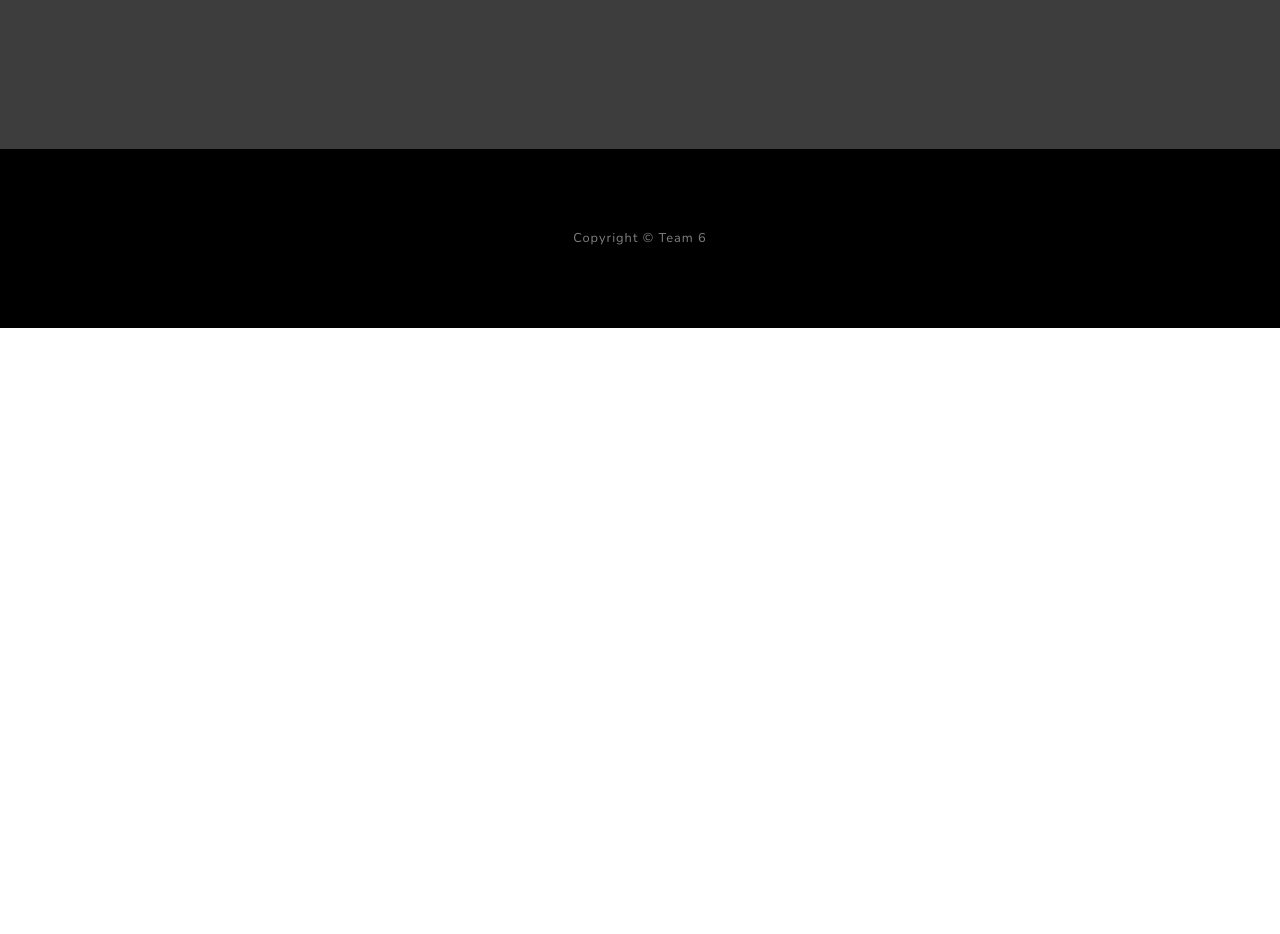
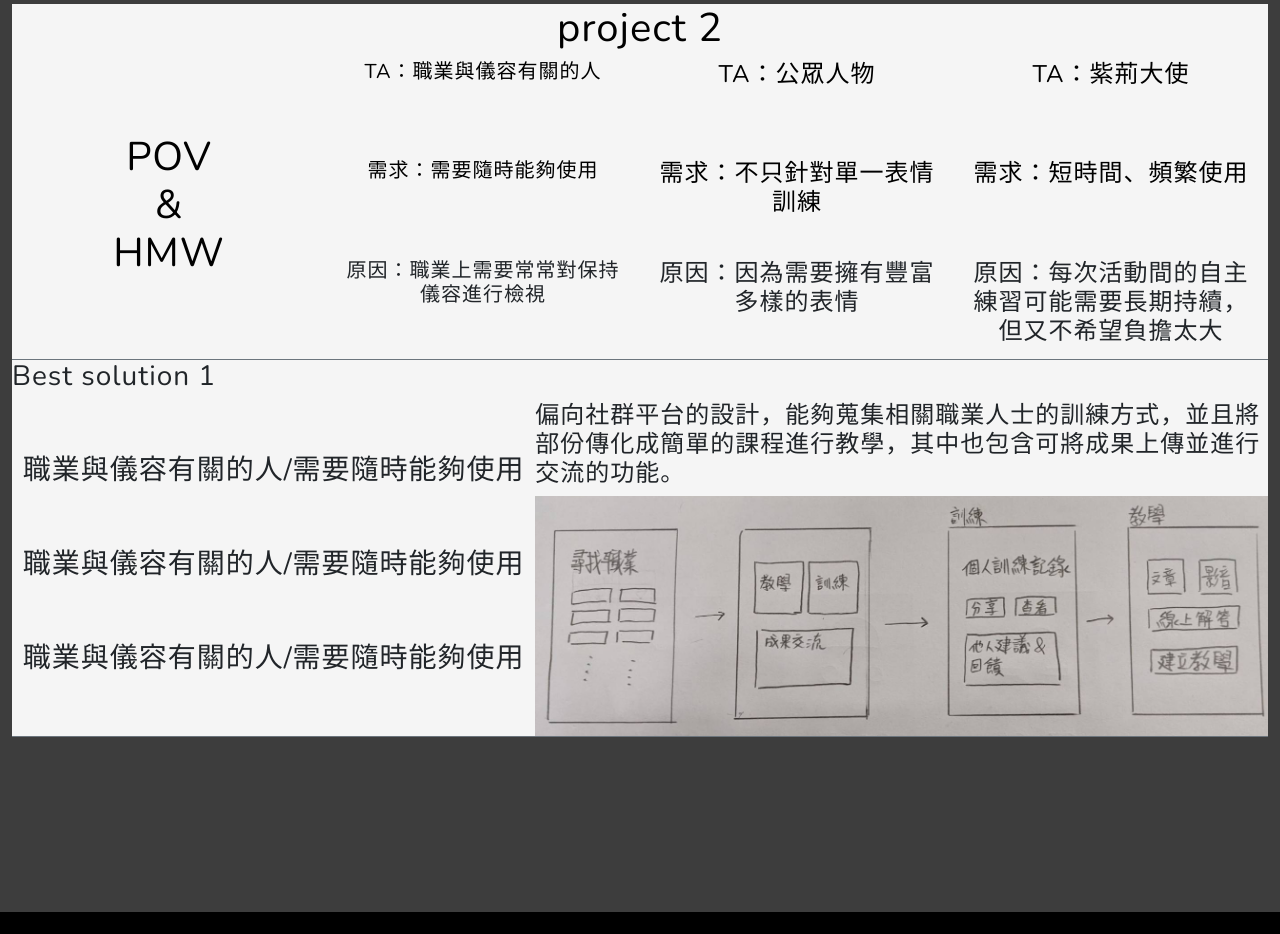
Before and after one commit to nickandsam20/HCI-web, a website: page dist/index.html in a window 1280 px wide. Shown: the part 2699-3633 px from the top of the page. Before the commit the page ends 3027 px from the top, so only its background shows below. Drawn offline with nearby package versions, Linux system fonts and the light colour scheme.

Commit message:
project 2 完成至best solution1

```diff
--- a/dist/index.html
+++ b/dist/index.html
@@ -31,6 +31,7 @@
                         <li class="nav-item dropdown"><a class="nav-link js-scroll-trigger dropdown-toggle" href="#projects" data-toggle="dropdown">Projects</a>
 							<ul class="dropdown-menu">
 								<li><a class="dropdown-item js-scroll-trigger" href="#project1"> project 1</a></li>
+								<li><a class="dropdown-item js-scroll-trigger" href="#project2"> project 2</a></li>
 								<!-- <li><a class="dropdown-item js-scroll-trigger" href="#project1"> project 2:</a></li> -->
 								<!-- <li><a class="dropdown-item js-scroll-trigger" href="#project1"> project 3:</a></li> -->
 
@@ -106,10 +107,11 @@
         <!-- Projects-->
 
         <section class="projects-section  px-0" id="projects">
-            <div class="container project_container-width">
+            <!-- 整個project section的container -->
+			<div class="container project_container-width">
 
                 <!-- Project One Row -->
-                <div class="row justify-content-center no-gutters  p-0 m-0" id="project1" >
+                <div class="row justify-content-center no-gutters  p-0 mgbottom3 " id="project1">
                     <!-- 項目的container-->
 					<div class="container project_container-width bg-white p-0">
 						<div class="row no-gutters project-bg2 justify-content-center">
@@ -117,19 +119,7 @@
 						</div>
 
 						<!-- 項目1的row -->
-						<!-- <div class="row justify-content-center no-gutters"> -->
-							<!-- <div class="col-lg-6"><img class="img-fluid" src="assets/img/empathy_map.jpg" alt=""/></div> -->
-							<!-- <div class="col-lg-6 project_text"><img src="assets/img/diagra"/></div> -->
-							<!-- <div class="col-lg-6">					 -->
-								<!-- <div class="project-text my-auto text-center text-lg-left "> -->
-									<!-- <h4 class="project_text">Empathy Map</h4> -->
-									<!-- <p class="mb-0 text-white">有關map的介紹.</p> -->
-									<!-- <hr class="d-none d-lg-block mb-0 ml-0" /> -->
-								<!-- </div> -->
-							<!-- </div> -->
-						<!-- </div> -->
-						<div class="row justify-content-center no-gutters project-bg1">
-							<!-- <div class="col-lg-6"><img class="img-fluid" src="assets/img/empathy_map.jpg" alt=""/></div> -->
+						<div class="row justify-content-center no-gutters project-bg2">
 							<div class="col-lg-6 project_text "><img class="img-fluid" src="assets/img/affinity_map.jpg"/></div>
 							<div class="col-lg-6 project_text">
 								<div class="project-text my-auto text-center text-lg-left ">
@@ -140,15 +130,15 @@
 							</div>
 						</div>
 
-						<div class="row justify-content-center no-gutters " style="min-height:250px;" >
-							<!-- <div class="col-lg-6"><img class="img-fluid" src="assets/img/empathy_map.jpg" alt=""/></div> -->
+						<div class="row justify-content-center no-gutters" style="min-height:250px;" >
+
 							<div class="col-lg-3 text-center project-bg2">
 								<h4 class="project_text">Empathy map</h4>
 
 									<a Target="_new" class="mb-0 project_text btn btn-info" role="button"  href="https://miro.com/app/board/o9J_lMnEH7o=/">看我們的線上版Empathy Map</a>
 
 							</div>
-							<div class="col-lg-3 text-center project-bg3">
+							<div class="col-lg-3 text-center project-bg2">
 								<h4 class="project_text ">訪剛規劃</h4>
 								<p class="mb-0 project_text ">了解紫荊大使對儀容訓練過程及方式，並紫荊大使們對於表情與他們服務內容的看法。</p>
 							</div>
@@ -156,7 +146,7 @@
 								<h4 class="project_text text_centers">受訪者</h4>
 								<p class="mb-0 project_text text-center">條件：<br>１．參與過清華紫荊大使 ERSA社團<br>２．有儀容相關訓練的職業人士</p>
 							</div>
-							<div class="col-lg-3 text-center project-bg3">
+							<div class="col-lg-3 text-center project-bg2">
 								<h4 class="project_text">訪談結果</h4>
 								<p class="mb-0 project_text">用心笑比八齒笑好<br>多多觀察<br></p>
 							</div>
@@ -166,22 +156,97 @@
 					</div>
 				</div>
 
+                <!-- project 2  -->
 
-                <!-- Project Two Row -->
-                <!-- <div class="row justify-content-center no-gutters"> -->
-                    <!-- <div class="col-lg-6"><img class="img-fluid" src="assets/img/demo-image-02.jpg" alt="" /></div> -->
-                    <!-- <div class="col-lg-6 order-lg-first"> -->
-                        <!-- <div class="bg-black text-center h-100 project"> -->
-                            <!-- <div class="d-flex h-100"> -->
-                                <!-- <div class="project-text w-100 my-auto text-center text-lg-right"> -->
-                                    <!-- <h4 class="text-white">Mountains</h4> -->
-                                    <!-- <p class="mb-0 text-white-50">Another example of a project with its respective description. These sections work well responsively as well, try this theme on a small screen!</p> -->
-                                    <!-- <hr class="d-none d-lg-block mb-0 mr-0" /> -->
-                                <!-- </div> -->
-                            <!-- </div> -->
-                        <!-- </div> -->
-                    <!-- </div> -->
-                <!-- </div> -->
+				<div class="row justify-content-center no-gutters p-0 mgbottom3" id="project2">
+                    <!-- 項目的container-->
+					<div class="container project_container-width bg-white p-0">
+						<div class="row no-gutters project-bg2 justify-content-center">
+							<h1 class="project_text text-right">project 2</h1>
+						</div>
+
+						<div class="row justify-content-center no-gutters border-bottom border-secondary" style="min-height:300px;" >
+
+							<div class="col-lg-3 text-center project-bg2 col-vertical-center ">
+								<div class="col">
+										<h1 class="project_text">POV<br>&<br>HMW</h1>
+
+								</div>
+							</div>
+							<!-- 這邊用popover來顯示所有的hmw -->
+							<div class="col-lg-3 text-center project-bg2 col-vertical-even" style="flex-direction: column;justify-content:space-evenly"  title="<h2>HMW</h2>" data-toggle="popover"
+							data-placement="left" data-content="<p class='text-danger'>如何能夠使相關職業的人隨時都能夠進行訓練並且回饋彼此的意見?</p><br><p>如何能夠方便攜帶?</p><br><p>如何可以減少使用條件環境限制?</p><br><p>如何能夠設計與會隨身攜帶的東西結合?</p><br><p>如何符合專業訓練?</p><br><p>如何能夠將訓練簡化成可隨地進行?</p><br><p>如何能使操作不會過於繁瑣且易上手?</p><br><p>如何能夠知道職業所需?</p><br>
+							<p>如何能夠適時修正以適應不同情況?</p><br><p>如何能夠給出更全面的訓練建議獲延伸?</p><br><p>如何能夠串聯相同職業的人互助?</p><br>" data-trigger="hover" data-html="true" >
+
+								<div class="col">
+									<h5 class="project_text ">TA：職業與儀容有關的人</h5>
+								</div>
+								<div class="col">
+									<h5 class="project_text ">需求：需要隨時能夠使用</h5>
+								</div>
+								<div class="col">
+									<h5>原因：職業上需要常常對保持儀容進行檢視</h5>
+								</div>
+								<!-- <div class="col"> -->
+									<!-- <h5>best HMW:如何能夠使相關職業的人隨時都能夠進行訓練並且回饋彼此的意見?</h5> -->
+								<!-- </div> -->
+							</div>
+							<div class="col-lg-3 text-center project-bg2 col-vertical-even" style="flex-direction: column;justify-content:space-evenly"  title="<h2>HMW</h2>" data-toggle="popover"
+							data-placement="left" data-content="<p class='text-danger'>如何將訓練設計成更廣泛、全面適用的訓練方式，而非針對某種特定表情?</p><br><p>如何收集不同的表情?</p><br><p>如何能夠有系統的訓練臉部肌肉?</p><br><p>如何透過裝置/軟體有效訓練?</p><br><p>如何能使訓練成果被記憶?</p><br><p>如何驗收成效並進行回饋?</p><br><p>如何製作更多樣化的訓練方式?</p><br><p>如何增加使用趣味性?</p><br>
+							<p>如何更符合使用者形象或隨人制定?</p><br><p>如何提供更進一步的諮詢平台?</p><br><p>如何能夠串聯不同人以給予反饋?</p><br>" data-trigger="hover" data-html="true" >
+
+								<div class="col">
+									<h4 class="project_text ">TA：公眾人物</h4>
+								</div>
+								<div class="col">
+									<h4 class="project_text ">需求：不只針對單一表情訓練</h4>
+								</div>
+								<div class="col">
+									<h4>原因：因為需要擁有豐富多樣的表情</h4>
+								</div>
+							</div>
+							<div class="col-lg-3 text-center project-bg2 col-vertical-even" style="flex-direction: column;justify-content:space-evenly"  title="<h2>HMW</h2>" data-toggle="popover"
+							data-placement="left" data-content="<p class='text-danger'>如何能夠促成使用者持續使用且無負擔、有成效?</p><br><p>如何能將有效的訓練濃縮在短時間內?</p><br><p>如何能使使用者有持續使用的目標?</p><br><p>如何能減少使用條件限制?</p><br><p>如何能夠配合情境使用?</p><br><p>如何能夠更加自由、量身製作?</p><br><p>如何能夠減輕訓練負擔?</p><br><p>如何能將訓練更生活化、融入日常?</p><br>
+							<p>如何能夠操作直覺(簡短程序時間)?</p><br><p>如何能夠檢視訓練成果?</p><br><p>如何設計成隨地都能方便使用?</p><br>" data-trigger="hover" data-html="true" >
+
+								<div class="col">
+									<h4 class="project_text ">TA：紫荊大使</h4>
+								</div>
+								<div class="col">
+									<h4 class="project_text ">需求：短時間、頻繁使用</h4>
+								</div>
+								<div class="col">
+									<h4>原因：每次活動間的自主練習可能需要長期持續，但又不希望負擔太大</h4>
+								</div>
+							</div>
+						</div>
+						<div class="row justify-content-center no-gutters border-bottom border-secondary project-bg2" >
+							<div class="col ">
+								<div class="row no-gutters">
+									<h3>Best solution 1</h3>
+								</div>
+								<div class="row no-gutters" style="min-height:300px;" >
+									<div class="col-5 col-vertical-center" style="flex-direction: column;justify-content:space-evenly">
+										<h3>職業與儀容有關的人/需要隨時能夠使用</h3>
+										<h3>職業與儀容有關的人/需要隨時能夠使用</h3>
+										<h3>職業與儀容有關的人/需要隨時能夠使用</h3>
+									</div>
+									<div class="col-7">
+										<div class="row no-gutters" style="text-center">
+											<h4>偏向社群平台的設計，能夠蒐集相關職業人士的訓練方式，並且將部份傳化成簡單的課程進行教學，其中也包含可將成果上傳並進行交流的功能。</h3>
+										</div>
+										<div class="row no-gutters" style="overflow: hidden;">
+											<img class="img-fluid" src="assets/img/best_solution1.png"/>
+										</div>
+									</div>
+								</div>
+							</div>
+
+						</div>
+					</div>
+
+
+				</div>
             </div>
         </section>
 
@@ -198,3 +263,8 @@
         <script src="js/scripts.js"></script>
     </body>
 </html>
+<script>
+$("[data-toggle='popover']").popover();
+$("[data-toggle='popover']").popover({ trigger: "hover" });
+
+</script>
```
Also changed, not shown: dist/assets/img/best_solution1.png (added), dist/css/styles.css.
